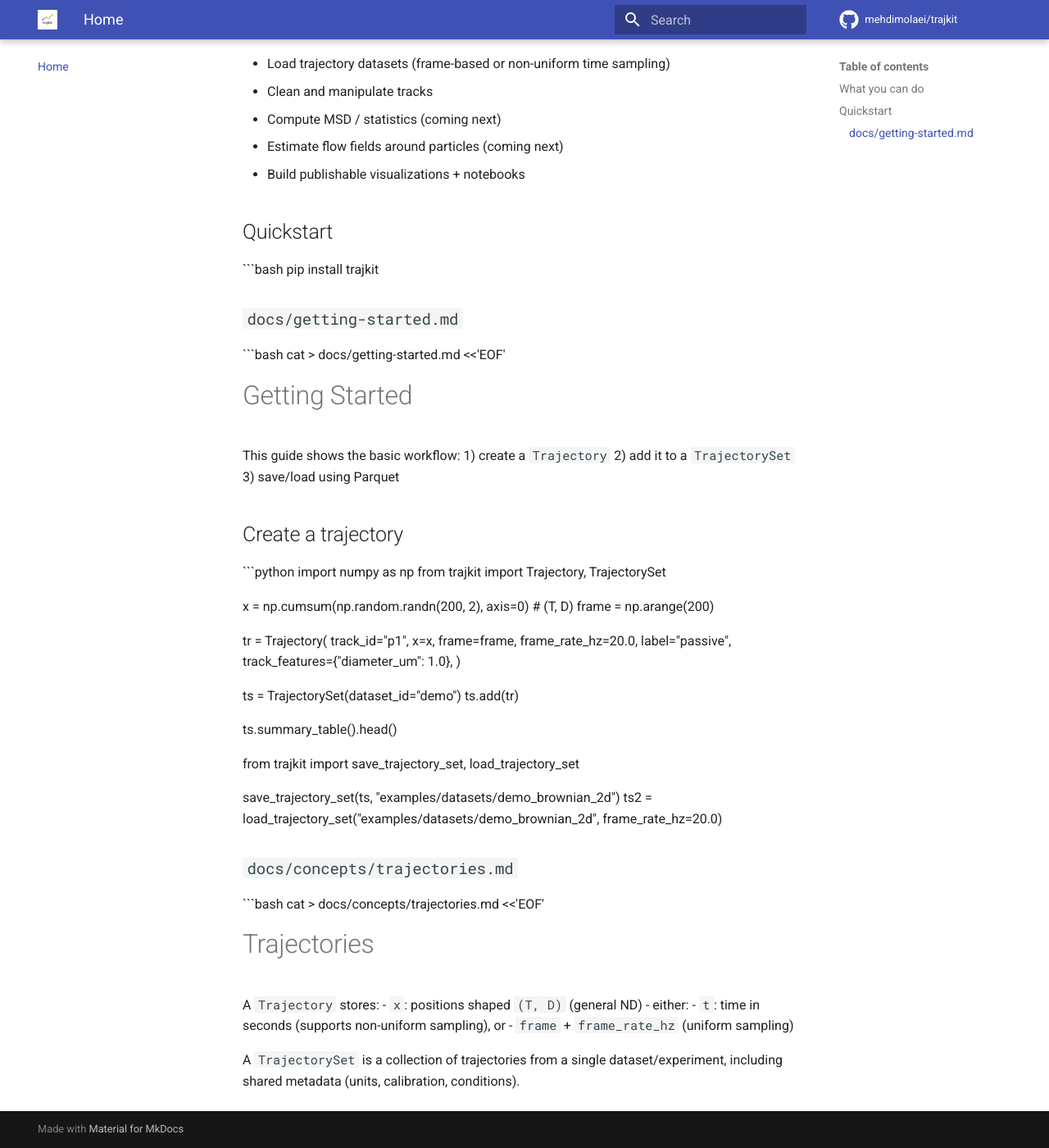
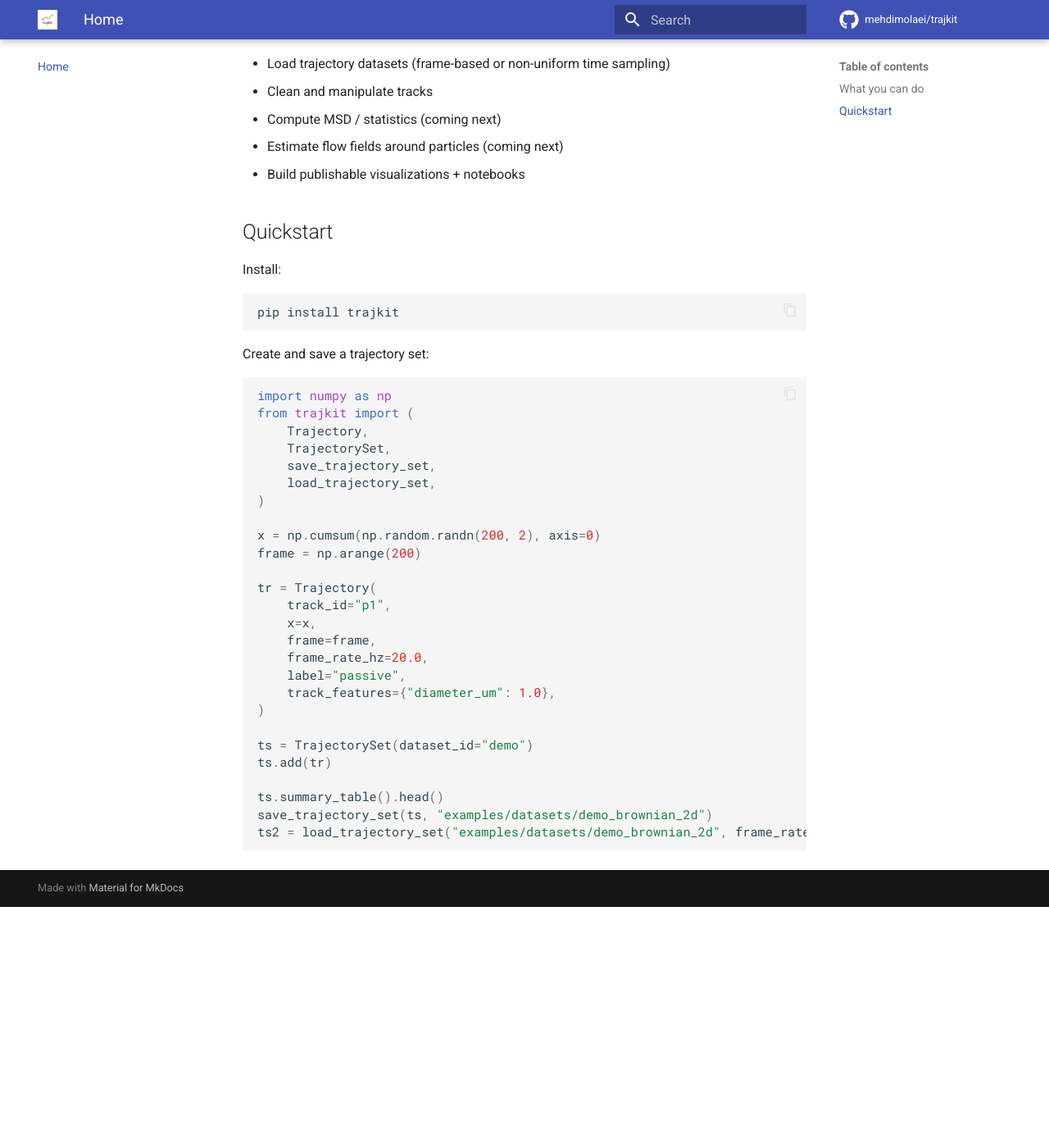
Before and after one commit to mehdimolaei/trajkit, an MkDocs documentation site: the page built from docs/index.md, in a window 1280 px wide and 1400 px high, scrolled down 604 px. Shown: the whole window at 82% size. Built offline with MkDocs 1.6.1 and Material for MkDocs 9.7.7, drawn with Linux system fonts in a browser that asks for light colours; comment, search, counter and statistics services are not loaded; after the commit the page ends 1710 px from its top, so only the background shows below that.

Commit message:
Fixing bugs in documents

````diff
--- a/docs/index.md
+++ b/docs/index.md
@@ -15,27 +15,24 @@ for Brownian and active colloids.
 - Build publishable visualizations + notebooks
 
 ## Quickstart
+Install:
+
 ```bash
 pip install trajkit
+```
 
-
-### `docs/getting-started.md`
-```bash
-cat > docs/getting-started.md <<'EOF'
-# Getting Started
-
-This guide shows the basic workflow:
-1) create a `Trajectory`
-2) add it to a `TrajectorySet`
-3) save/load using Parquet
-
-## Create a trajectory
+Create and save a trajectory set:
 
 ```python
 import numpy as np
-from trajkit import Trajectory, TrajectorySet
+from trajkit import (
+    Trajectory,
+    TrajectorySet,
+    save_trajectory_set,
+    load_trajectory_set,
+)
 
-x = np.cumsum(np.random.randn(200, 2), axis=0)  # (T, D)
+x = np.cumsum(np.random.randn(200, 2), axis=0)
 frame = np.arange(200)
 
 tr = Trajectory(
@@ -51,23 +48,6 @@ ts = TrajectorySet(dataset_id="demo")
 ts.add(tr)
 
 ts.summary_table().head()
-
-from trajkit import save_trajectory_set, load_trajectory_set
-
 save_trajectory_set(ts, "examples/datasets/demo_brownian_2d")
 ts2 = load_trajectory_set("examples/datasets/demo_brownian_2d", frame_rate_hz=20.0)
-
-
-### `docs/concepts/trajectories.md`
-```bash
-cat > docs/concepts/trajectories.md <<'EOF'
-# Trajectories
-
-A `Trajectory` stores:
-- `x`: positions shaped `(T, D)` (general ND)
-- either:
-  - `t`: time in seconds (supports non-uniform sampling), or
-  - `frame` + `frame_rate_hz` (uniform sampling)
-
-A `TrajectorySet` is a collection of trajectories from a single dataset/experiment,
-including shared metadata (units, calibration, conditions).
+```
````
Also changed, not shown: docs/concepts/trajectories.md (+14 -0 lines), docs/getting-started.md (+26 -10 lines), docs/tutorials/first-notebook.md (+5 -0 lines), src/trajkit/__init__.py (+9 -0 lines).
